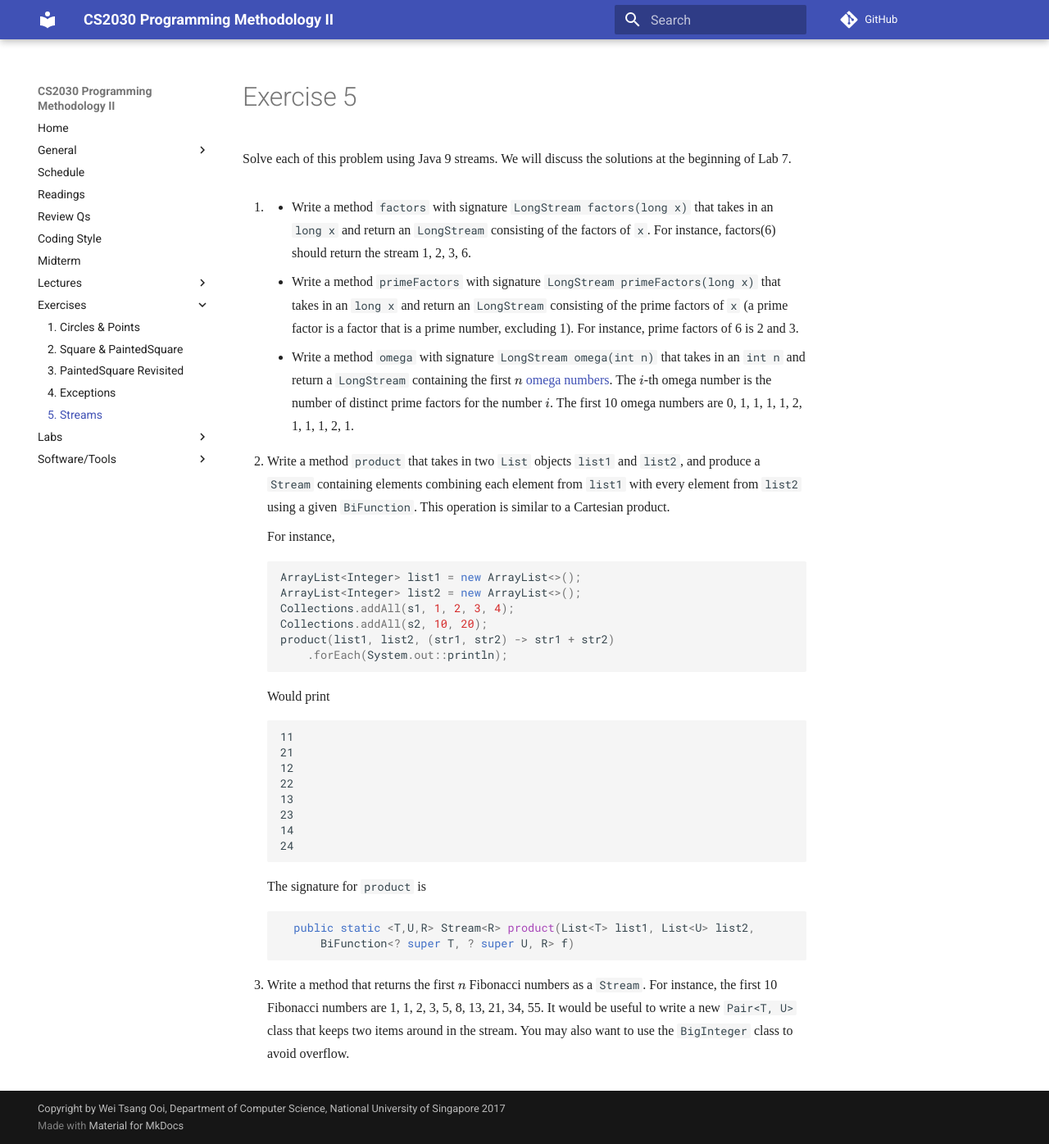
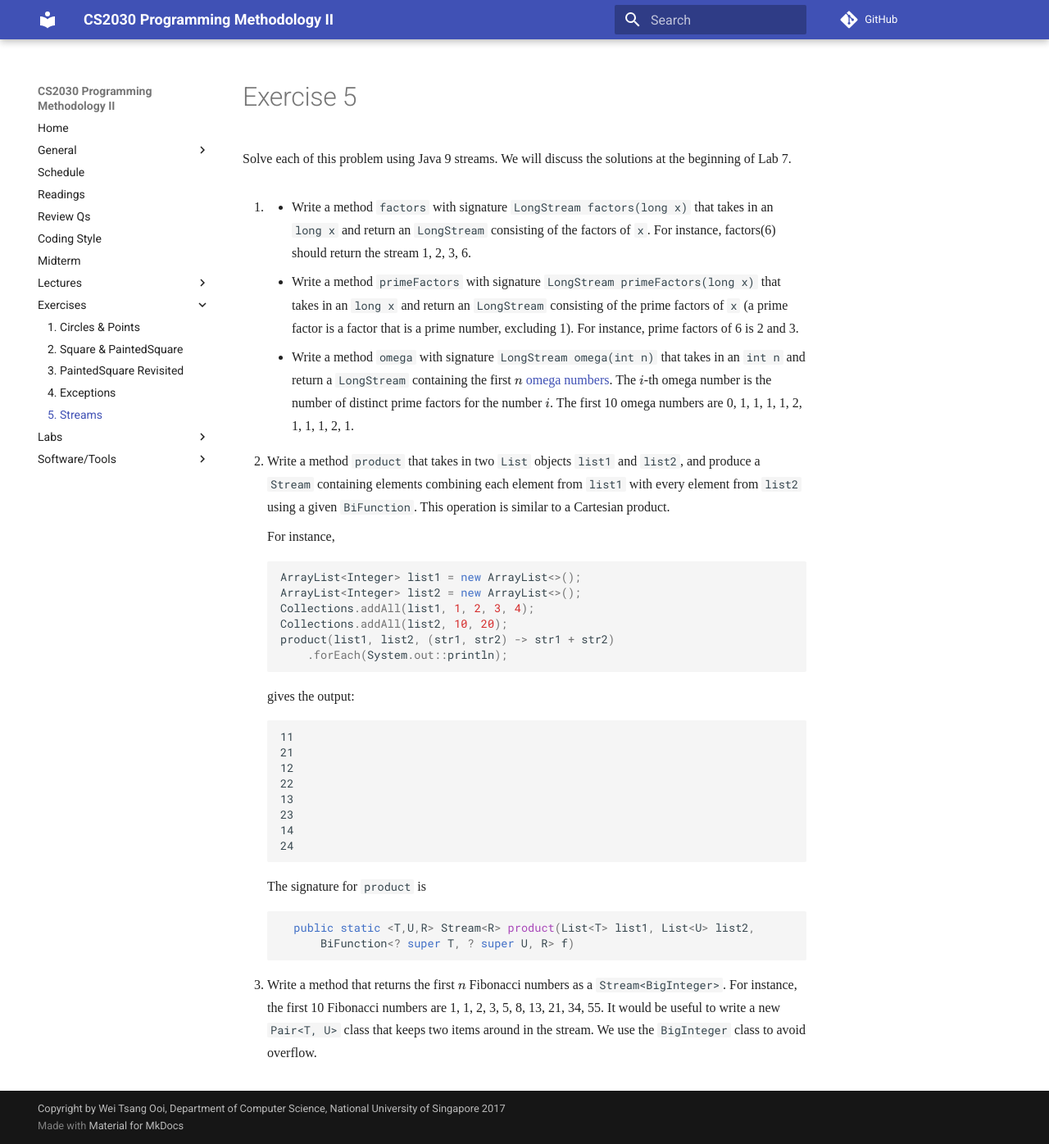
Before and after one commit to nus-cs2030/1718-s2, an MkDocs documentation site: the page built from docs/exercise5.md, in a window 1280 px wide and 1396 px high. Shown: the whole window at 82% size. Built offline with MkDocs 1.6.1 and Material for MkDocs 9.7.7, drawn with Linux system fonts in a browser that asks for light colours; some web fonts are replaced; formulas are drawn with MathJax 3; comment, search, counter and statistics services are not loaded; old or Windows-style settings are respelled for this version of MkDocs.

Commit message:
Fix typo and clarify questions

````diff
--- a/docs/exercise5.md
+++ b/docs/exercise5.md
@@ -16,13 +16,13 @@ Solve each of this problem using Java 9 streams.  We will discuss the solutions
     ```Java
     ArrayList<Integer> list1 = new ArrayList<>();
     ArrayList<Integer> list2 = new ArrayList<>();
-    Collections.addAll(s1, 1, 2, 3, 4);
-    Collections.addAll(s2, 10, 20);
+    Collections.addAll(list1, 1, 2, 3, 4);
+    Collections.addAll(list2, 10, 20);
     product(list1, list2, (str1, str2) -> str1 + str2)
         .forEach(System.out::println);
     ```
 
-    Would print
+    gives the output:
     ```
     11
     21
@@ -40,4 +40,4 @@ Solve each of this problem using Java 9 streams.  We will discuss the solutions
           BiFunction<? super T, ? super U, R> f)
     ```
 
-3. Write a method that returns the first $n$ Fibonacci numbers as a `Stream`.  For instance, the first 10 Fibonacci numbers are 1, 1, 2, 3, 5, 8, 13, 21, 34, 55.  It would be useful to write a new `Pair<T, U>` class that keeps two items around in the stream.  You may also want to use the `BigInteger` class to avoid overflow.
+3. Write a method that returns the first $n$ Fibonacci numbers as a `Stream<BigInteger>`.  For instance, the first 10 Fibonacci numbers are 1, 1, 2, 3, 5, 8, 13, 21, 34, 55.  It would be useful to write a new `Pair<T, U>` class that keeps two items around in the stream.  We use the `BigInteger` class to avoid overflow.
````
